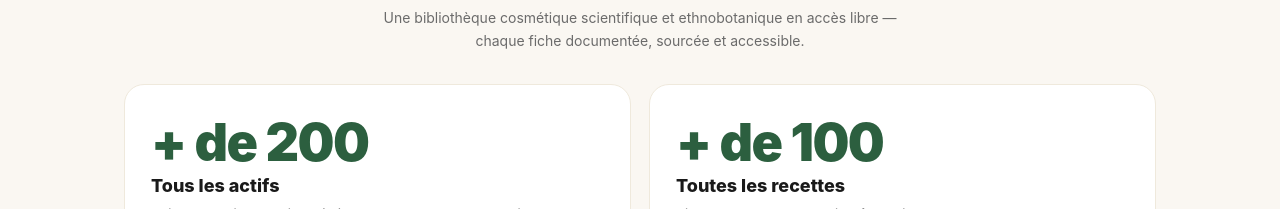
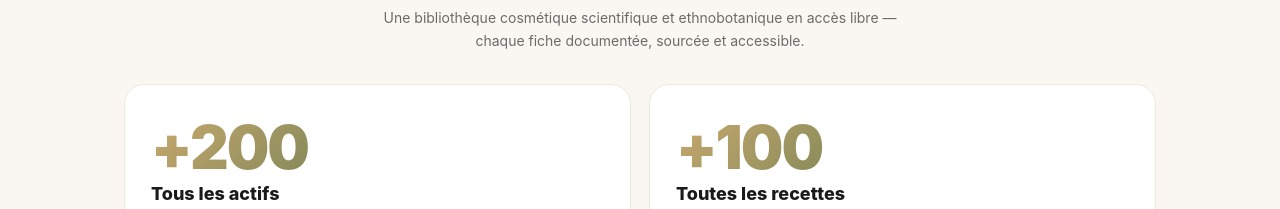
Before and after one commit to salwabenahmed/respektus-web, a website: page index.html in a window 1280 px wide. Shown: the part 894-1103 px from the top of the page. Drawn offline with Linux system fonts and the light colour scheme; no server answers.

Commit message:
site: chiffres en +200/+100, dégradé doré→vert pour mise en avant

```diff
--- a/index.html
+++ b/index.html
@@ -88,7 +88,7 @@ body{font-family:-apple-system,BlinkMacSystemFont,'Segoe UI',Roboto,sans-serif;b
 .library-grid{display:grid;grid-template-columns:repeat(auto-fit,minmax(280px,1fr));gap:18px}
 .library-card{display:block;background:#FFF;border-radius:20px;padding:32px 26px;text-decoration:none;color:inherit;border:1px solid #EFE9DC;transition:transform .18s,box-shadow .18s}
 .library-card:hover{transform:translateY(-3px);box-shadow:0 14px 32px rgba(44,95,63,0.12)}
-.library-num{font-size:52px;font-weight:900;color:#2C5F3F;letter-spacing:-1.5px;line-height:1}
+.library-num{font-size:60px;font-weight:900;color:#C8A96E;letter-spacing:-2px;line-height:1;background:linear-gradient(135deg,#C8A96E 0%,#2C5F3F 100%);-webkit-background-clip:text;background-clip:text;-webkit-text-fill-color:transparent}
 .library-card-title{font-size:18px;font-weight:800;margin:6px 0 8px;color:#1A1A1A}
 .library-card-sub{font-size:13px;color:#6B6B6B;line-height:1.55;margin:0 0 16px}
 .library-card-cta{font-size:13px;font-weight:700;color:#2C5F3F;letter-spacing:0.3px}
@@ -139,13 +139,13 @@ body{font-family:-apple-system,BlinkMacSystemFont,'Segoe UI',Roboto,sans-serif;b
 </div>
 <div class="library-grid">
 <a href="/actifs" class="library-card">
-<div class="library-num">+ de 200</div>
+<div class="library-num">+200</div>
 <div class="library-card-title">Tous les actifs</div>
 <p class="library-card-sub">Huiles essentielles, huiles végétales, hydrolats, beurres, argiles, poudres végétales, actifs cosmétiques, bases et conservateurs — origines, bienfaits, précautions.</p>
 <div class="library-card-cta">Explorer les actifs →</div>
 </a>
 <a href="/recettes" class="library-card">
-<div class="library-num">+ de 100</div>
+<div class="library-num">+100</div>
 <div class="library-card-title">Toutes les recettes</div>
 <p class="library-card-sub">Visage, cheveux, corps, bien-être, minceur, homme — chaque recette détaillée avec ingrédients, étapes, durée, fréquence, précautions et sources scientifiques.</p>
 <div class="library-card-cta">Explorer les recettes →</div>
```
Also changed, not shown: a-propos.html (+2 -2 lines).
